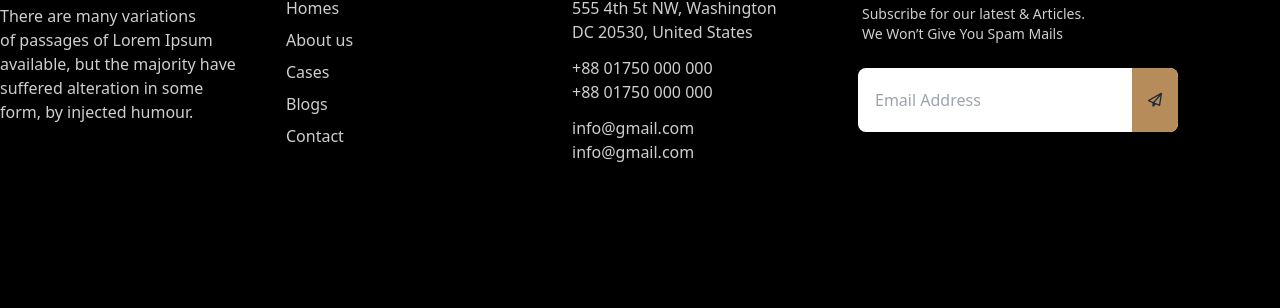
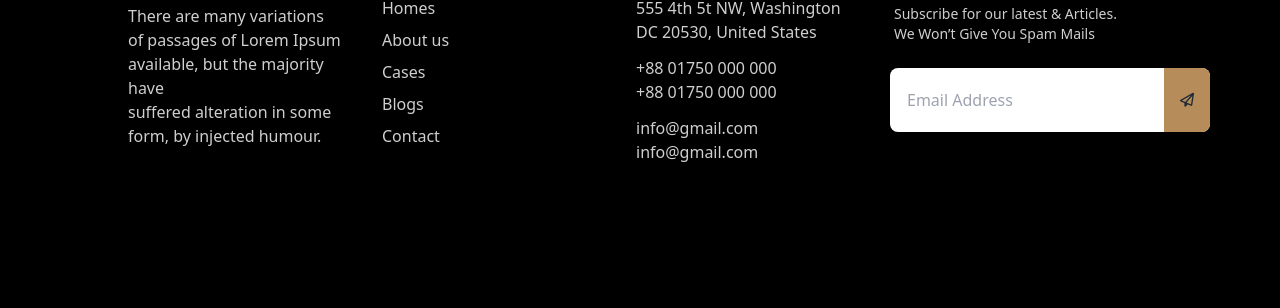
Before and after one commit to salma-Isalm/legal-solution, a plain HTML site: page index.html in a window 1280 px wide. Shown: the part 4064-4372 px from the top of the page. Drawn offline with nearby package versions, Linux system fonts and the light colour scheme.

Commit message:
commit correction

```diff
--- a/index.html
+++ b/index.html
@@ -3,7 +3,7 @@
 <head>
     <meta charset="UTF-8">
     <meta name="viewport" content="width=device-width, initial-scale=1.0">
-    <title>Document</title>
+    <title>LIGAL SOLUTION</title>
     <!-- fav link -->
     <link rel="shortcut icon" href="images/logo1.png" type="image/x-icon">
     <!-- DaisyUI ADN link -->
@@ -409,7 +409,7 @@
     </div>
   </section>
 </main>
-<footer class="pl-16 lg:pl-0 grid grid-cols-1 lg:grid-cols-4 md:grid-cols-2 gap-6 py-12 lg:py-36 lg:px-40 bg-black">
+<footer class="pl-16 lg:pl-32 grid grid-cols-1 lg:grid-cols-4 md:grid-cols-2 gap-6 py-12 lg:py-36 lg:px-40 bg-black">
 
   <nav class="space-y-4">
     <header class="text-white">
```
